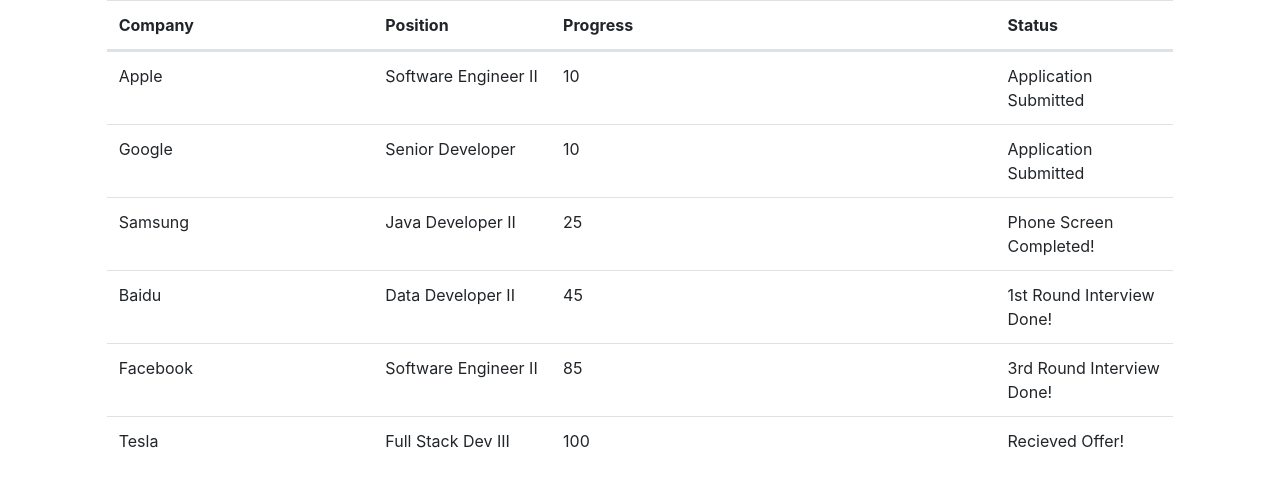
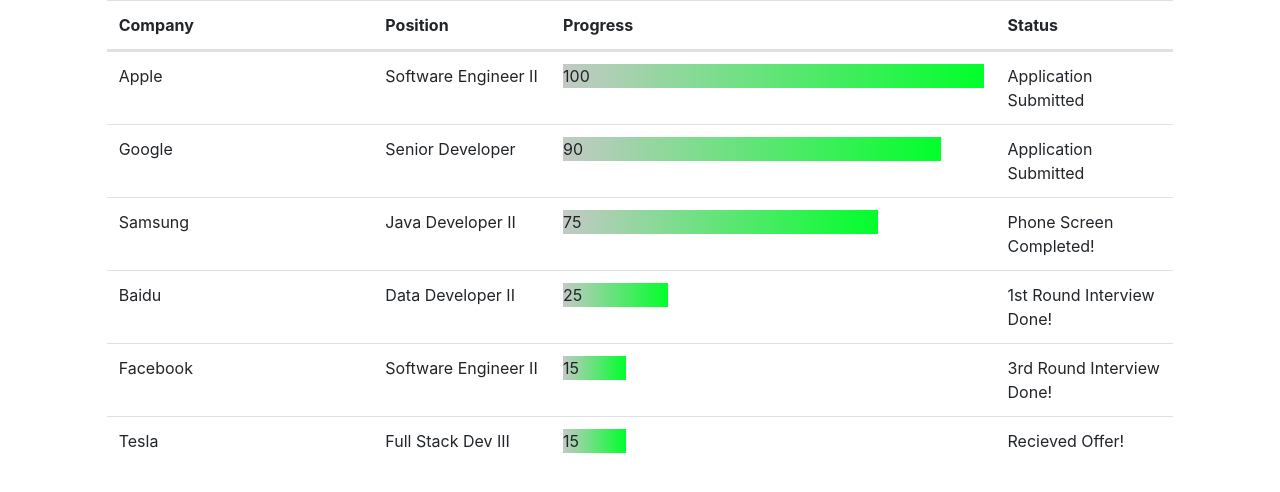
Before and after one commit to he-man-david/job-organizer, an Angular app: page / in a window 1280 px wide. Shown: the top 492 px of the page. Built offline with nearby package versions, Linux system fonts and the light colour scheme.

Commit message:
added progress bar styling

```diff
--- a/src/app/job-list/job-list.component.css
+++ b/src/app/job-list/job-list.component.css
@@ -1,3 +1,9 @@
 .jobsList {
   margin: 0 auto;
 }
+
+.progressBarGradient {
+  height: 24px;
+  width: 10%;
+  background: linear-gradient(to right,   #C3C9C5, #01FF2B );
+}
--- a/src/app/job-list/job-list.component.html
+++ b/src/app/job-list/job-list.component.html
@@ -12,7 +12,11 @@
       <tr class="row" *ngFor="let job of jobs">
         <td class="col-lg-3">{{job.name}}</td>
         <td class="col-lg-2">{{job.position}}</td>
-        <td class="col-lg-5">{{job.progress}}</td>
+        <td class="col-lg-5">
+          <div class="progressBarGradient" [style.width]="job.progress + '%'">
+            {{job.progress}}
+          </div>
+        </td>
         <td class="col-lg-2">{{job.status}}</td>
       </tr>
     </tbody>
--- a/src/app/mock-jobs.ts
+++ b/src/app/mock-jobs.ts
@@ -2,15 +2,15 @@
 
 export const Jobs: Job[] = [
   { id: 1, name: "Apple", position: "Software Engineer II",
-    progress: 10, applied: true, status: "Application Submitted" },
+    progress: 100, applied: true, status: "Application Submitted" },
   { id: 2, name: "Google", position: "Senior Developer",
-    progress: 10, applied: true, status: "Application Submitted" },
+    progress: 90, applied: true, status: "Application Submitted" },
   { id: 3, name: "Samsung", position: "Java Developer II",
-    progress: 25, applied: true, status: "Phone Screen Completed!" },
+    progress: 75, applied: true, status: "Phone Screen Completed!" },
   { id: 4, name: "Baidu", position: "Data Developer II",
-    progress: 45, applied: true, status: "1st Round Interview Done!" },
+    progress: 25, applied: true, status: "1st Round Interview Done!" },
   { id: 5, name: "Facebook", position: "Software Engineer II",
-    progress: 85, applied: true, status: "3rd Round Interview Done!" },
+    progress: 15, applied: true, status: "3rd Round Interview Done!" },
   { id: 6, name: "Tesla", position: "Full Stack Dev III",
-    progress: 100, applied: true, status: "Recieved Offer!" }
+    progress: 15, applied: true, status: "Recieved Offer!" }
 ]
```
